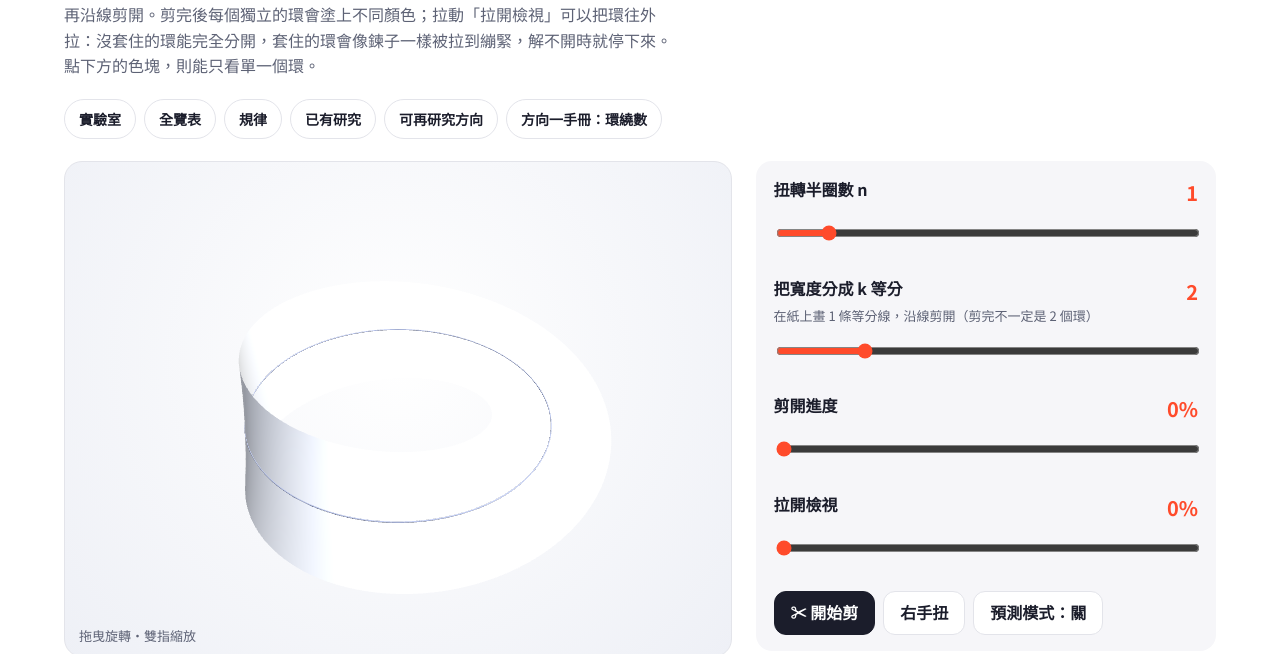
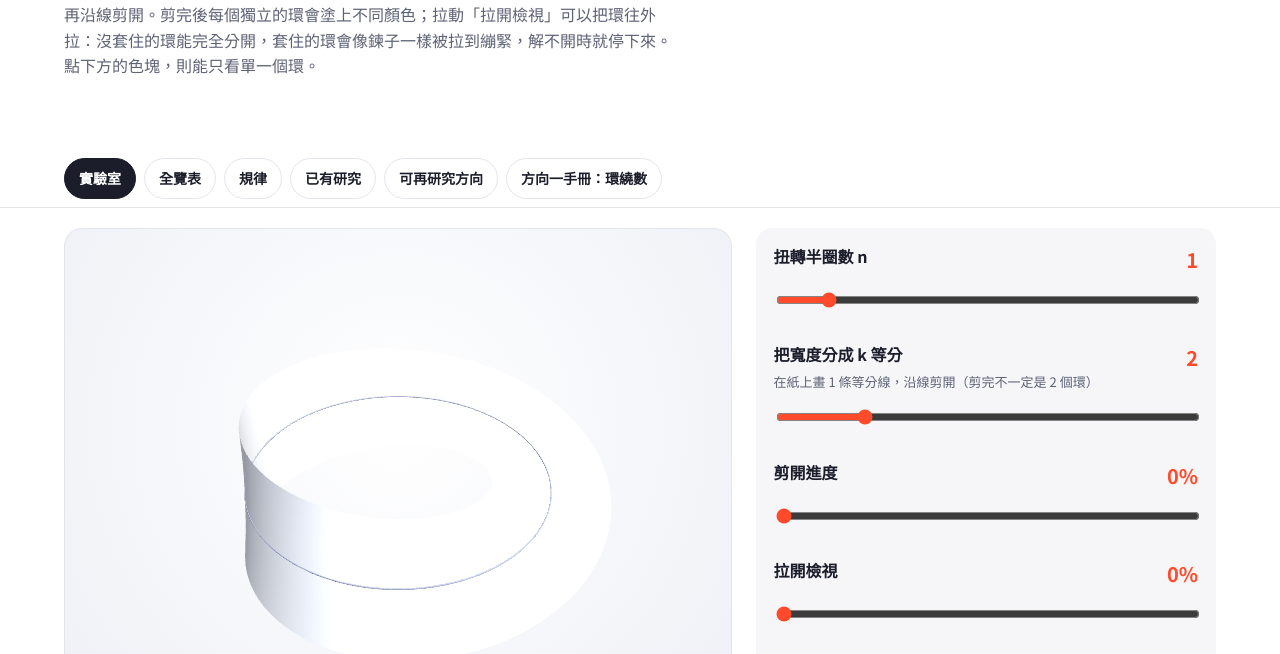
Before and after one commit to similaitw/mobius-cut-lab, a plain HTML site: page index.html in a window 1280 px wide. Shown: the part 129-783 px from the top of the page. Drawn offline with nearby package versions, Linux system fonts and the light colour scheme; animation ran at ten frames a second.

Commit message:
錨點導覽列固定在頂端，並標示目前所在段落
Co-Authored-By: Claude Opus 5.5 <noreply@anthropic.com>
Claude-Session: https://claude.ai/code/session_01P6dsw9heYJeNB4oucP4nce

```diff
--- a/index.html
+++ b/index.html
@@ -87,13 +87,23 @@ td button.knot{border-color:var(--red)}
 @media(max-width:700px){.lit thead{display:none}.lit tr{display:grid;padding-block:10px;border-bottom:1px solid var(--line)}.lit td{border:0;padding:3px 0}.lit td::before{content:attr(data-l);display:block;font-size:12px;color:var(--mute);font-weight:700}}
 @media(max-width:860px){.lab{grid-template-columns:minmax(0,1fr)}.fig{height:56vh;min-height:360px}}
 @media(prefers-reduced-motion:reduce){*{scroll-behavior:auto}}
+
+.topnav{position:sticky;top:0;z-index:20;background:color-mix(in srgb,var(--bg) 92%,transparent);backdrop-filter:blur(8px);-webkit-backdrop-filter:blur(8px);border-bottom:1px solid var(--line);padding:8px max(5vw,16px)}
+.topnav .nav{max-width:1240px;margin:0 auto;padding:0;flex-wrap:nowrap;overflow-x:auto;scrollbar-width:none}
+.topnav .nav::-webkit-scrollbar{display:none}
+.topnav .nav a.on{background:var(--ink);color:var(--bg);border-color:var(--ink)}
+html{scroll-padding-top:70px;scroll-behavior:smooth}
+@media(prefers-reduced-motion:reduce){html{scroll-behavior:auto}}
+@media print{.topnav{display:none}}
 </style>
 </head>
 <body>
 <section class="band"><div class="wrap">
 <h1>扭轉紙環剪開實驗室</h1>
 <p class="lead">紙條先扭 n 個半圈、再黏成環，接著畫上等分線把寬度分成 k 等分（k = 1 就是不剪），再沿線剪開。剪完後每個獨立的環會塗上不同顏色；拉動「拉開檢視」可以把環往外拉：沒套住的環能完全分開，套住的環會像鍊子一樣被拉到繃緊，解不開時就停下來。點下方的色塊，則能只看單一個環。</p>
-<nav class="nav scroll"><a href="#lab">實驗室</a><a href="#matrix">全覽表</a><a href="#laws">規律</a><a href="#prior">已有研究</a><a href="#next">可再研究方向</a><a href="guide.html">方向一手冊：環繞數</a></nav>
+</div></section>
+<div class="topnav"><nav class="nav" aria-label="本頁段落"><a href="#lab">實驗室</a><a href="#matrix">全覽表</a><a href="#laws">規律</a><a href="#prior">已有研究</a><a href="#next">可再研究方向</a><a href="guide.html">方向一手冊：環繞數</a></nav></div>
+<section class="band" style="padding-top:20px"><div class="wrap">
 <div class="lab" id="lab">
   <div class="fig" id="fig"><span class="hint">拖曳旋轉・雙指縮放</span></div>
   <div class="panel">
@@ -393,5 +403,12 @@ function loop(){if(SIM&&SIM.act&&st.ex>0&&st.p>=1){const t0=performance.now();do
 resize();sync();rebuild();loop();
 }
 </script>
+<script>
+{const links=[...document.querySelectorAll('.topnav a[href^="#"]')],nav=document.querySelector('.topnav .nav');
+ const secs=links.map(a=>document.querySelector(a.getAttribute('href'))).filter(Boolean);
+ const set=id=>{links.forEach(a=>{const on=a.getAttribute('href')==='#'+id;a.classList.toggle('on',on);if(on){a.setAttribute('aria-current','true');const l=a.offsetLeft-nav.clientWidth/2+a.clientWidth/2;nav.scrollTo({left:l,behavior:'smooth'})}else a.removeAttribute('aria-current')})};
+ const pick=()=>{let cur=secs[0];for(const s of secs){if(s.getBoundingClientRect().top<=90)cur=s}if(cur)set(cur.id)};
+ addEventListener('scroll',pick,{passive:true});addEventListener('resize',pick);pick()}
+</script>
 </body>
 </html>
```
Also changed, not shown: guide.html (+17 -2 lines).
